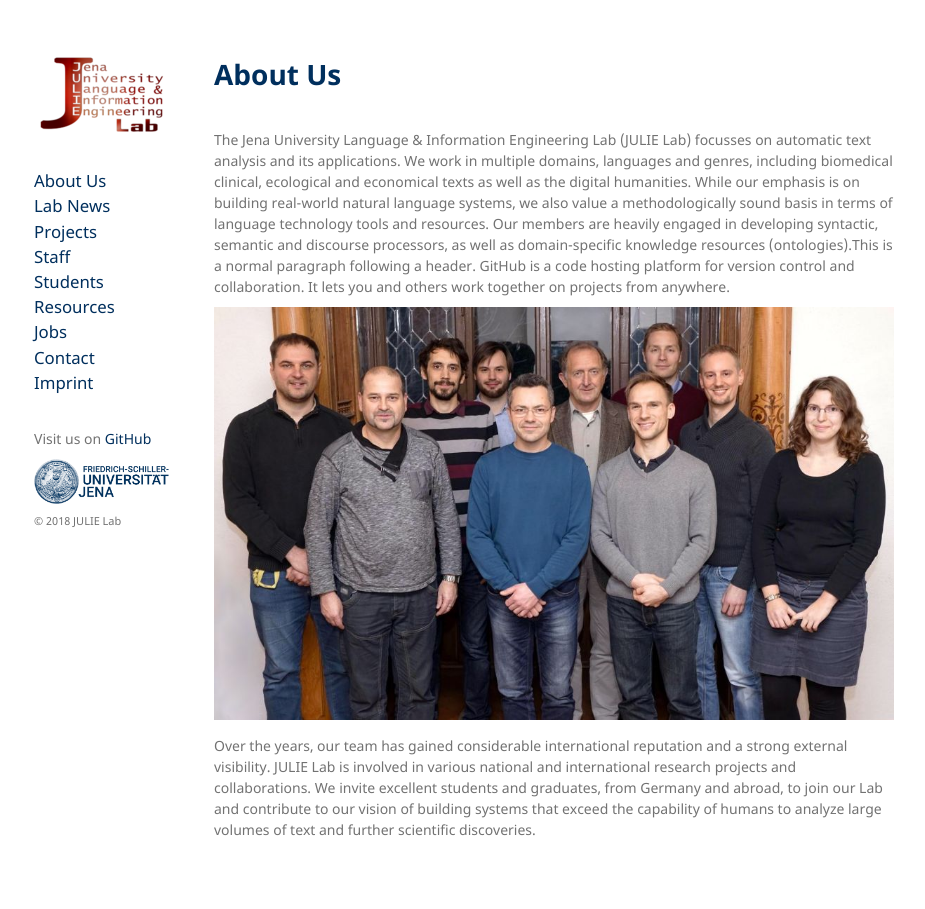
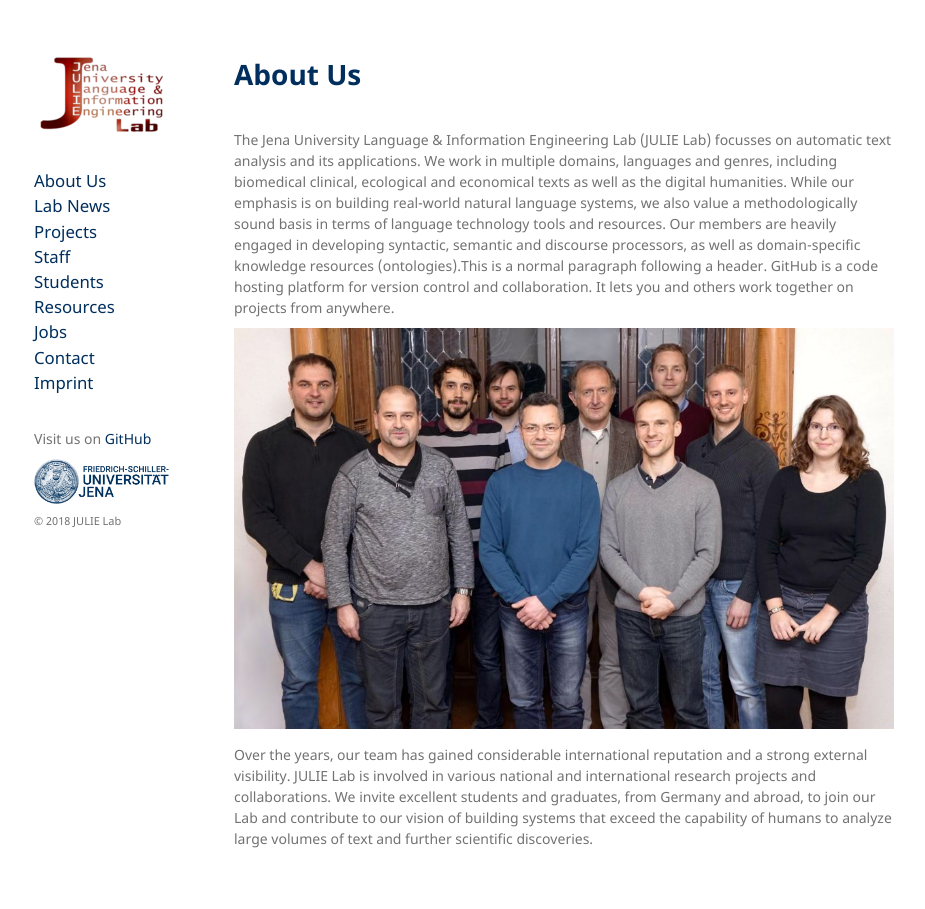
Before and after one commit to JULIELab/JULIELab.github.io, a Jekyll site: the page built from index.md, in a window 1280 px wide. Shown: the whole page, without its empty margins (176-1101 px from the left). Built offline with Jekyll 4.4.1, drawn with Linux system fonts in a browser that asks for light colours; our own code applies the rules of GitHub Pages for plain Markdown files.

Commit message:
Update jekyll-theme-minimal.scss

```diff
--- a/_sass/jekyll-theme-minimal.scss
+++ b/_sass/jekyll-theme-minimal.scss
@@ -123,7 +123,7 @@
 }
 
 nav {
-  width:240px;
+  width:200px;
   float:left;
   position:fixed;
 }
@@ -152,7 +152,7 @@
   }
 
 header {
-  width:180px;
+  width:200px;
   float:left;
   position:fixed;
   -webkit-font-smoothing:subpixel-antialiased;
@@ -224,7 +224,7 @@
   top:20px;
   background: #fff;
   height:125px;
-  width:620px;
+  width:660px;
   display:none;
 }
 
@@ -234,13 +234,13 @@
     padding-top:0px;
     position:static;
     float:right;
-    width:620px;
+    width:660px;
     display: inline;
   }
 
 section {
   position:static;
-  width:680px;
+  width:660px;
   float:right;
   padding-bottom:50px;
 }
```
